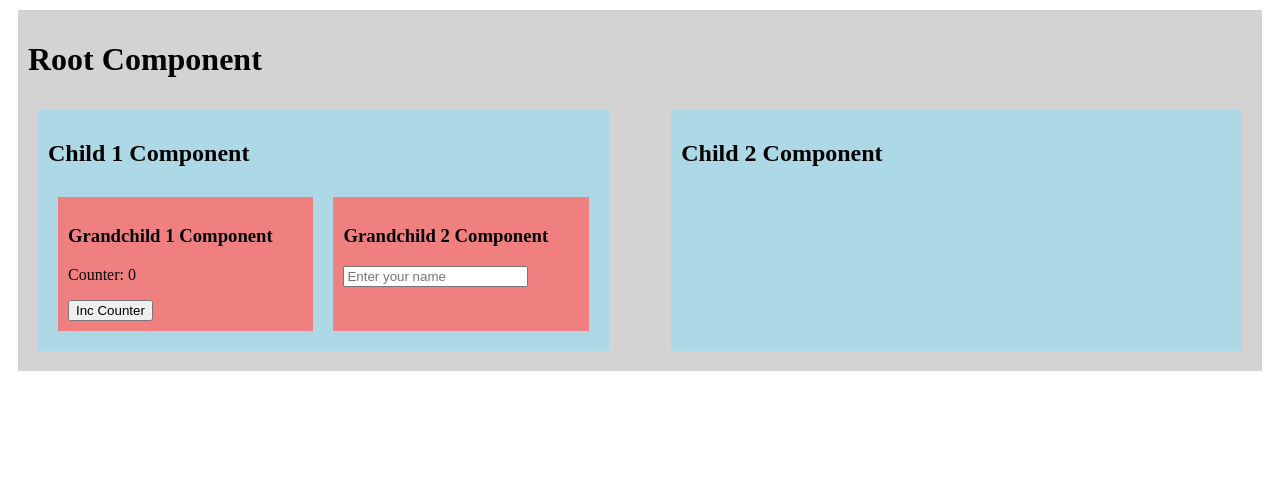
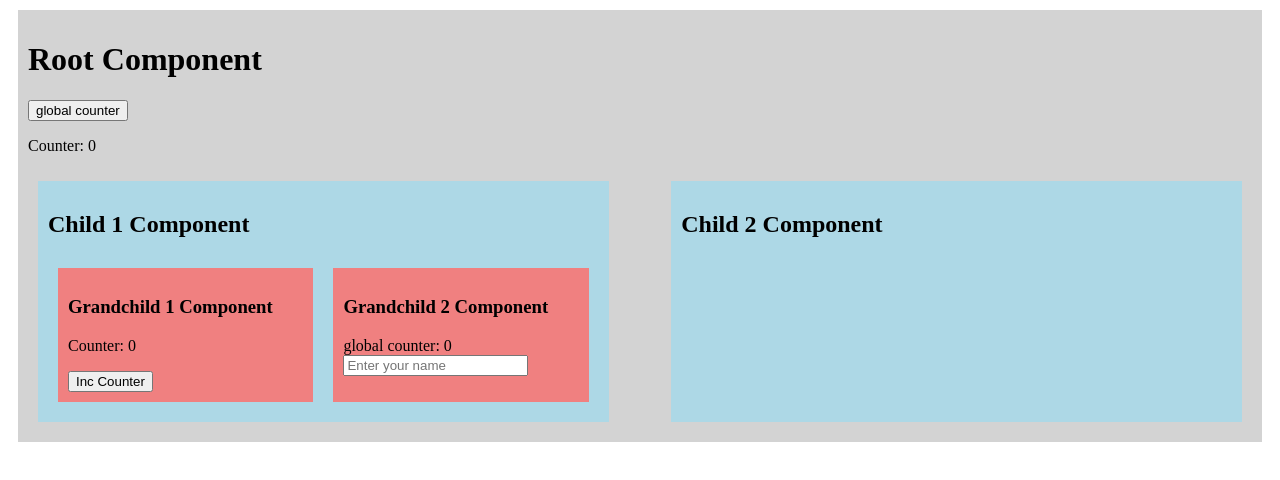
Before and after one commit to Sam-Lin-MillersLab/AngularChangeDetectionDemo, an Angular app: page / in a window 1280 px wide. Shown: the top 480 px of the page. Built offline with nearby package versions, Linux system fonts and the light colour scheme.

Commit message:
Add global counter and counter service

```diff
--- a/src/app/app.component.ts
+++ b/src/app/app.component.ts
@@ -1,11 +1,15 @@
-import { ChangeDetectionStrategy, Component } from '@angular/core';
+import { AsyncPipe } from '@angular/common';
+import { ChangeDetectionStrategy, Component, inject } from '@angular/core';
 import { Child1Component } from './child1.component';
 import { Child2Component } from './child2.component';
+import { CounterService } from './counter.service';
 
 @Component({
   selector: 'app-root',
   template: `
     <h1>Root Component</h1>
+    <button (click)="incCounter()">global counter</button>
+    <p>Counter: {{ counterService.counter$ | async }}</p>
     <div class="root">
       <app-child1></app-child1>
       <app-child2></app-child2>
@@ -27,10 +31,15 @@ import { Child2Component } from './child2.component';
     `,
   ],
   standalone: true,
-  imports: [Child1Component, Child2Component],
+  imports: [AsyncPipe, Child1Component, Child2Component],
+  providers: [CounterService],
   changeDetection: ChangeDetectionStrategy.OnPush,
 })
 export class AppComponent {
+  counterService = inject(CounterService);
+  incCounter() {
+    this.counterService.incCounter();
+  }
   logCD() {
     console.log('Root Component - Change Detection');
   }
--- a/src/app/child2.component.ts
+++ b/src/app/child2.component.ts
@@ -1,10 +1,13 @@
-import { ChangeDetectionStrategy, Component } from '@angular/core';
+import { AsyncPipe } from '@angular/common';
+import { ChangeDetectionStrategy, Component, inject } from '@angular/core';
+import { CounterService } from './counter.service';
 
 @Component({
   selector: 'app-child2',
   template: `
     <div>
       <h2>Child 2 Component</h2>
+      <!-- <div>Counter: {{ counterService.counter$ | async }}</div> -->
       {{ logCD() }}
     </div>
   `,
@@ -20,10 +23,13 @@ import { ChangeDetectionStrategy, Component } from '@angular/core';
     `,
   ],
   standalone: true,
+  imports: [AsyncPipe],
   changeDetection: ChangeDetectionStrategy.OnPush,
 })
 export class Child2Component {
   bgColor = 'lightblue';
+  counterService = inject(CounterService);
+
   logCD() {
     console.log('Child 2 Component - Change Detection');
   }
--- /dev/null
+++ b/src/app/counter.service.ts
@@ -0,0 +1,17 @@
+// create a service with behavior subject
+import { Injectable } from '@angular/core';
+import { BehaviorSubject } from 'rxjs';
+@Injectable({
+  providedIn: 'root',
+})
+export class CounterService {
+  counterSubject = new BehaviorSubject<number>(0);
+
+  constructor() {}
+  incCounter() {
+    this.counterSubject.next(this.counterSubject.value + 1);
+  }
+  get counter$() {
+    return this.counterSubject.asObservable();
+  }
+}
--- a/src/app/grandchild2.component.ts
+++ b/src/app/grandchild2.component.ts
@@ -1,12 +1,14 @@
-import { CommonModule } from '@angular/common';
-import { ChangeDetectionStrategy, Component } from '@angular/core';
+import { AsyncPipe, CommonModule } from '@angular/common';
+import { ChangeDetectionStrategy, Component, inject } from '@angular/core';
 import { FormsModule } from '@angular/forms';
+import { CounterService } from './counter.service';
 
 @Component({
   selector: 'app-grandchild2',
   template: `
     <div>
       <h3>Grandchild 2 Component</h3>
+      <div>global counter: {{ counterService.counter$ | async }}</div>
       <input type="text" [(ngModel)]="name" placeholder="Enter your name" />
       {{ logCD() }}
     </div>
@@ -23,10 +25,11 @@ import { FormsModule } from '@angular/forms';
     `,
   ],
   standalone: true,
-  imports: [CommonModule, FormsModule],
+  imports: [CommonModule, FormsModule, AsyncPipe],
   changeDetection: ChangeDetectionStrategy.OnPush,
 })
 export class Grandchild2Component {
+  counterService = inject(CounterService);
   name = '';
   logCD() {
     console.log('Grandchild 2 Component - Change Detection');
```
